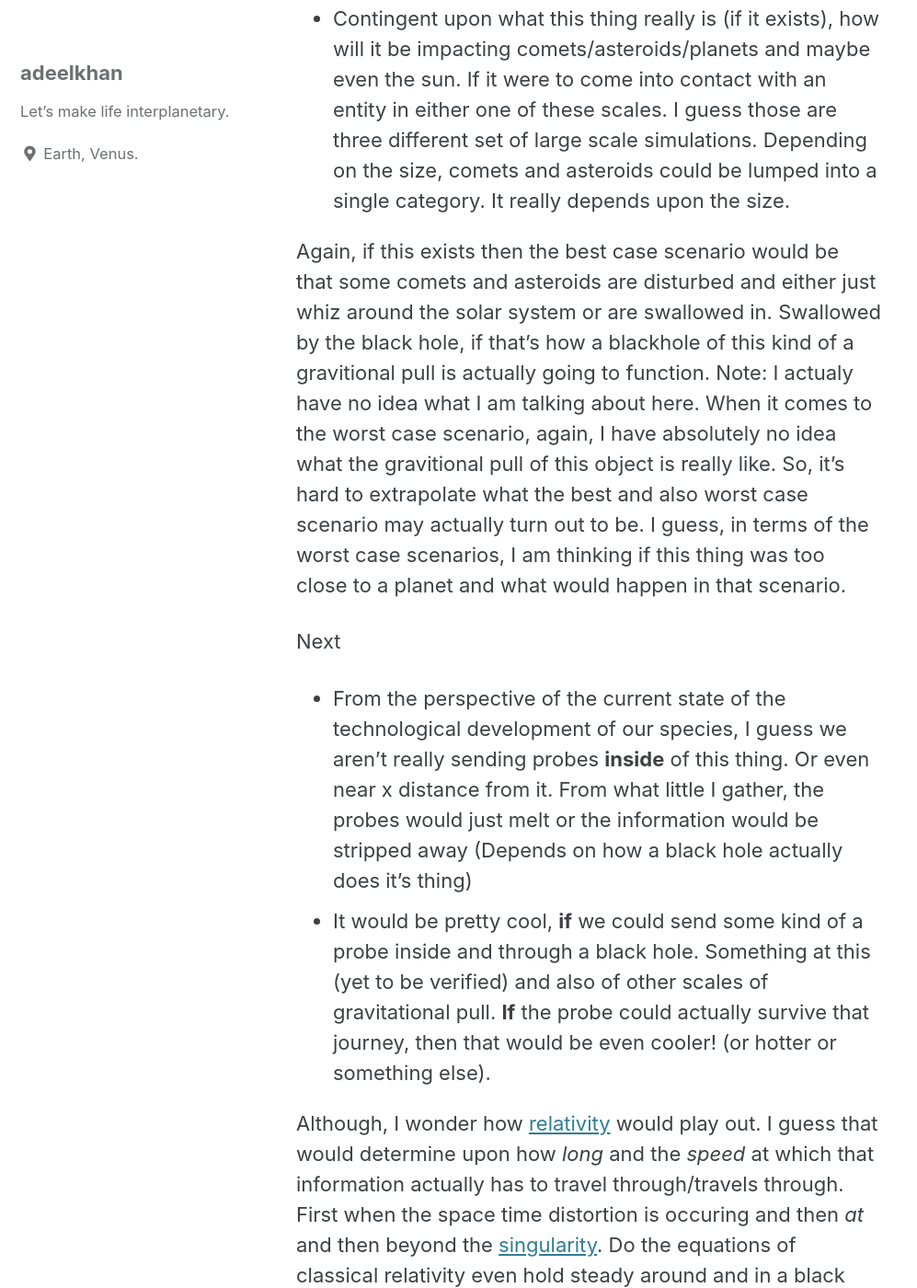
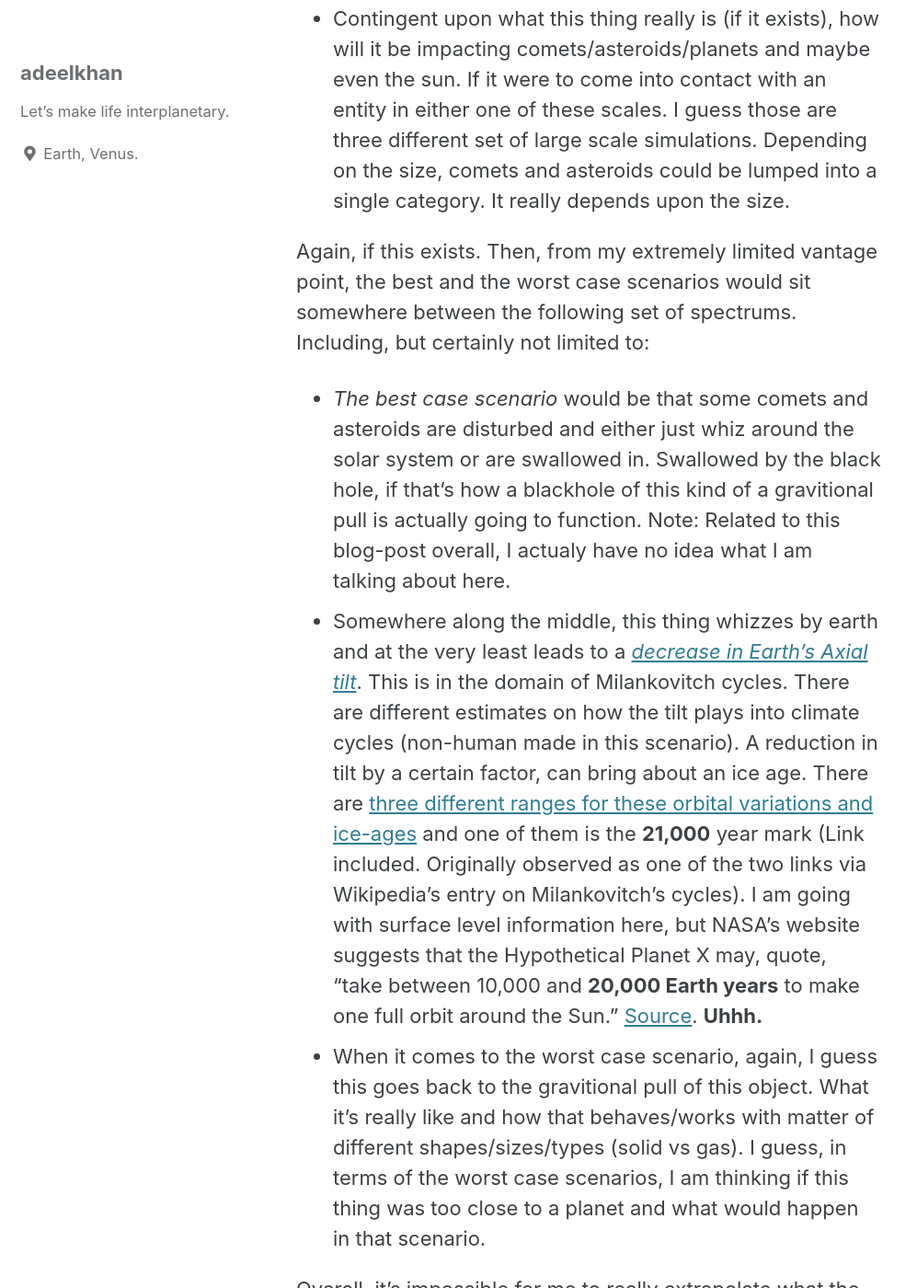
Before and after one commit to stellardreams/stellardreams.github.io, a Jekyll site: the page built from _posts/2020-10-29-Grape-fruit-sized-Black-Hole-in-the-outer-solar-system.md, in a window 1280 px wide and 1400 px high, scrolled down 1188 px. Shown: the whole window at 92% size, without its empty margins (0-997 px from the left). Built offline with Jekyll 4.4.1, drawn with Linux system fonts in a browser that asks for light colours; cached includes are drawn as plain includes; some of the changed text lies outside the part shown.

Commit message:
Update 2020-10-29-Grape-fruit-sized-Black-Hole-in-the-outer-solar-system.md
Some edits and additions. Thinking about Milankovitch cyces and the orbit of the hypothetical planet X.

```diff
--- a/_posts/2020-10-29-Grape-fruit-sized-Black-Hole-in-the-outer-solar-system.md
+++ b/_posts/2020-10-29-Grape-fruit-sized-Black-Hole-in-the-outer-solar-system.md
@@ -9,12 +9,17 @@ Next, I believe the 'specific range' that I was referring to is actually called
 
 Related to this new item:  As of right now, there is a [small team of three individuals at Harvard](https://www.cfa.harvard.edu/news/2020-13) who have been looking into this.
 
-Now, if this object does have a, quote "mass of five to ten times that of the Earth.". What matters in this situation is:
+Now, if this object does have a, quote "mass of five to ten times that of the Earth." What matters in this situation is:
 * The actual orbit and trajectory of this thing.
 * The rate at which it is moving about it's orbit/trajectory.
 * Contingent upon what this thing really is (if it exists), how will it be impacting comets/asteroids/planets and maybe even the sun. If it were to come into contact with an entity in either one of these scales. I guess those are three different set of large scale simulations. Depending on the size, comets and asteroids could be lumped into a single category. It really depends upon the size.
 
-Again, if this exists then the best case scenario would be that some comets and asteroids are disturbed and either just whiz around the solar system or are swallowed in. Swallowed by the black hole, if that's how a blackhole of this kind of a gravitional pull is actually going to function. Note: I actualy have no idea what I am talking about here. When it comes to the worst case scenario, again, I have absolutely no idea what the gravitional pull of this object is really like. So, it's hard to extrapolate what the best and also worst case scenario may actually turn out to be. I guess, in terms of the worst case scenarios, I am thinking if this thing was too close to a planet and what would happen in that scenario.
+Again, if this exists. Then, from my extremely limited vantage point, the best and the worst case scenarios would sit somewhere between the following set of spectrums. Including, but certainly not limited to:
+* *The best case scenario* would be that some comets and asteroids are disturbed and either just whiz around the solar system or are swallowed in. Swallowed by the black hole, if that's how a blackhole of this kind of a gravitional pull is actually going to function. Note: Related to this blog-post overall, I actualy have no idea what I am talking about here.
+* Somewhere along the middle, this thing whizzes by earth and at the very least leads to a [*decrease in Earth's Axial tilt*](https://en.wikipedia.org/wiki/Milankovitch_cycles#Axial_tilt_(obliquity)). This is in the domain of Milankovitch cycles. There are different estimates on how the tilt plays into climate cycles (non-human made in this scenario). A reduction in tilt by a certain factor, can bring about an ice age. There are [three different ranges for these orbital variations and ice-ages](https://phys.org/news/2017-01-earth-orbital-variations-sea-ice.html) and one of them is the **21,000** year mark (Link included. Originally observed as one of the two links via Wikipedia's entry on Milankovitch's cycles). I am going with surface level information here, but NASA's website suggests that the Hypothetical Planet X may, quote, "take between 10,000 and **20,000 Earth years** to make one full orbit around the Sun." [Source](https://solarsystem.nasa.gov/planets/hypothetical-planet-x/in-depth/). **Uhhh.**
+* When it comes to the worst case scenario, again, I guess this goes back to the gravitional pull of this object. What it's really like and how that behaves/works with matter of different shapes/sizes/types (solid vs gas). I guess, in terms of the worst case scenarios, I am thinking if this thing was too close to a planet and what would happen in that scenario.
+
+Overall, it's impossible for me to really extrapolate what the best and also worst case scenario may actually turn out to be. I am assuming that the team at Harvard is thinking about these issues.
 
 Next
 * From the perspective of the current state of the technological development of our species, I guess we aren't really sending probes **inside** of this thing. Or even near x distance from it. From what little I gather, the probes would just melt or the information would be stripped away (Depends on how a black hole actually does it's thing)
```
